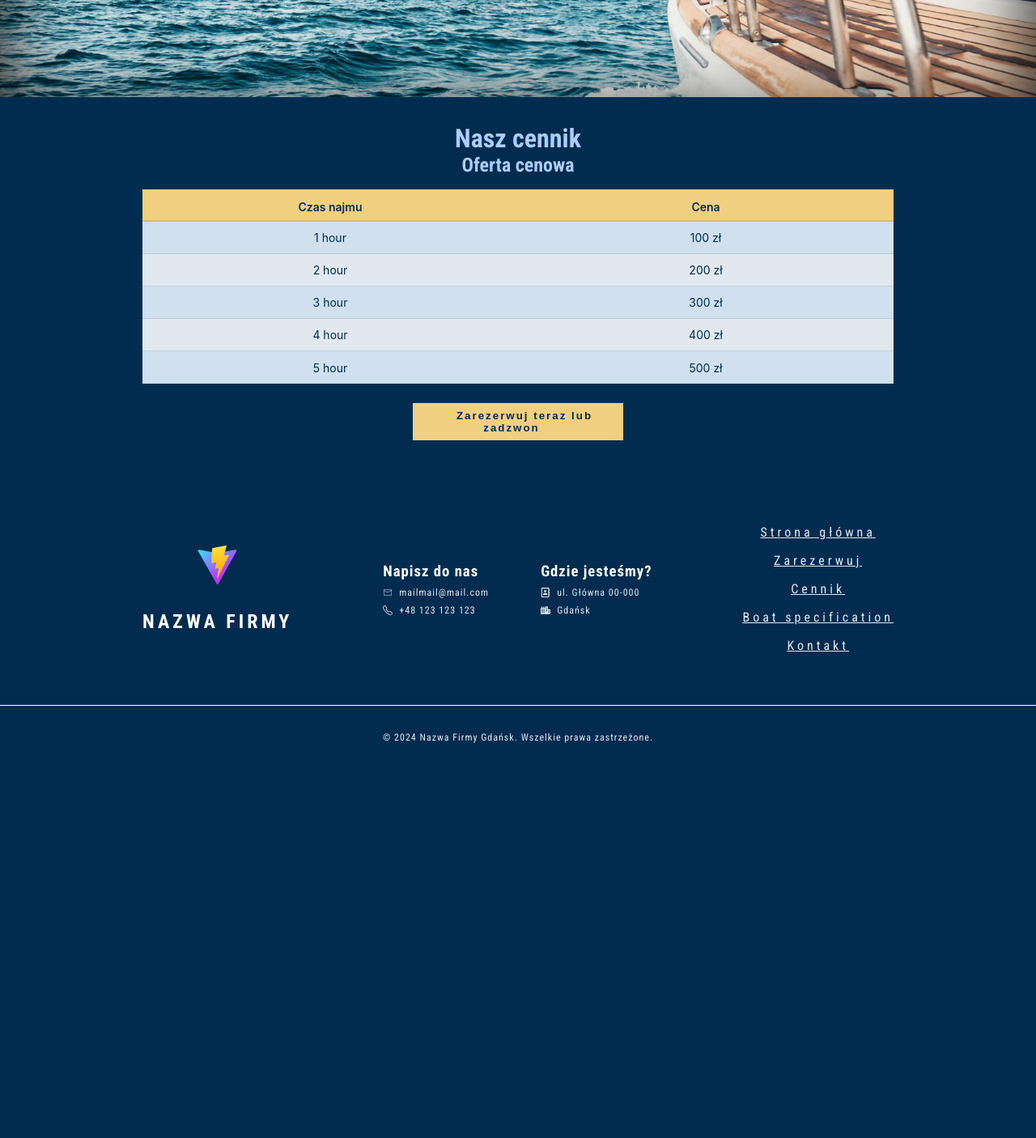
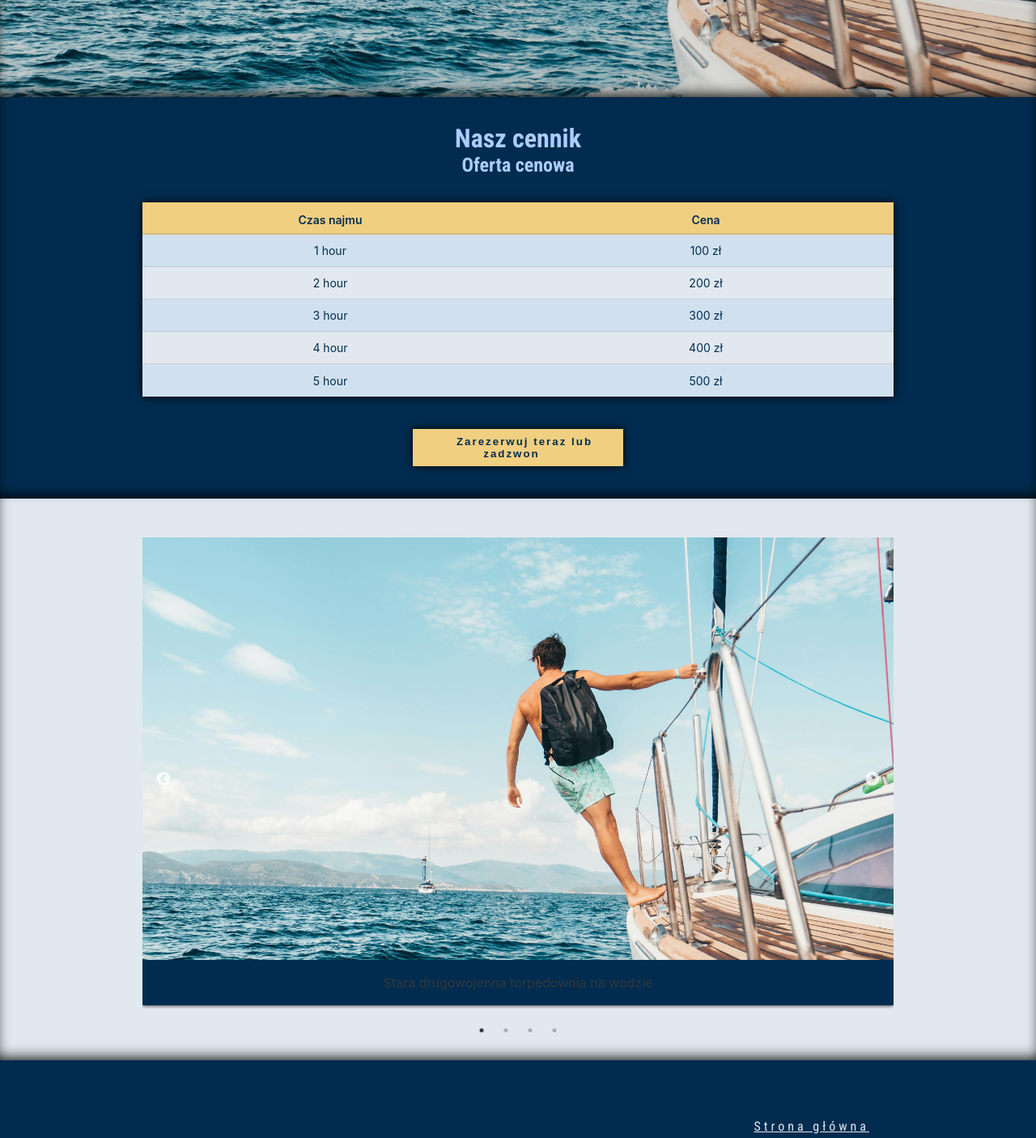
Before and after one commit to Kex027/yachting, a React (Vite) app: page /yachting/pricing in a window 1280 px wide. Shown: the part 680-2086 px from the top of the page at 81% size. Before the commit the page ends 1630 px from the top, so only its background shows below. Built offline with nearby package versions, Linux system fonts and the light colour scheme.

Commit message:
Added shadows to LandingPage.jsx and Encouragement.jsx. Added animation to footer on links. Created Pricing.jsx with Carousel. Fixed displaying tiles?

```diff
--- a/components/Encouragement.jsx
+++ b/components/Encouragement.jsx
@@ -18,6 +18,9 @@ const Encouragement = () => {
       <Stack
         className={`${style.content}`}
         gap={2}
+        sx={{
+          boxShadow: { xs: "inset 0 -8px 18px -6px rgb(0, 0, 0)", md: "none" },
+        }}
         width={{ xs: "100%", md: "50%" }}
       >
         <MotionSection>
@@ -41,11 +44,12 @@ const Encouragement = () => {
       </Stack>
       <video
         width={"100%"}
+        height={"100%"}
         autoPlay
         muted
         loop
         playsInline
-        style={{ zIndex: -1 }}
+        style={{ zIndex: -1, objectFit: "cover" }}
       >
         <source src={yachtSwimming} type={"video/mp4"} />
       </video>
--- a/components/Footer.jsx
+++ b/components/Footer.jsx
@@ -7,6 +7,7 @@ import { CiMail } from "react-icons/ci";
 import { BsTelephone } from "react-icons/bs";
 import { FaCity, FaRegAddressBook } from "react-icons/fa";
 import style from "../styles/footer.module.css";
+import MotionButton from "./MotionButton.jsx";
 
 const Footer = () => {
   const { t } = useTranslation();
@@ -73,22 +74,32 @@ const Footer = () => {
           </Stack>
         </Stack>
 
-        <Stack gap={2} alignItems={"center"} textAlign={"center"}>
+        <Stack gap={2} alignItems={"center"} textAlign={"center"} p={1}>
+          <MotionButton>
             <Link to={"/yachting/"} className={style.link}>
               {t("Home page")}
             </Link>
+          </MotionButton>
+          <MotionButton>
             <Link to={"/yachting/reservation"} className={style.link}>
               {t("Reservation")}
             </Link>
+          </MotionButton>
+          <MotionButton>
             <Link to={"/yachting/pricing"} className={style.link}>
               {t("Pricing")}
             </Link>
+          </MotionButton>
+          <MotionButton>
             <Link to={"/yachting/boat_specification"} className={style.link}>
               {t("Boat specification")}
             </Link>
+          </MotionButton>
+          <MotionButton>
             <Link to={"/yachting/contact"} className={style.link}>
               {t("Contact")}
             </Link>
+          </MotionButton>
         </Stack>
       </Stack>
 
--- a/components/LandingPage.jsx
+++ b/components/LandingPage.jsx
@@ -5,7 +5,11 @@ import LandingButtons from "./LandingButtons.jsx";
 
 const LandingPage = ({ text, buttons = [] }) => {
   return (
-    <Stack className={style.container} justifyContent={"center"} gap={2}>
+    <Stack
+      className={`${style.container} sectionInsetShadow`}
+      justifyContent={"center"}
+      gap={2}
+    >
       <LandingTitle text={text} />
       <LandingButtons buttons={buttons} />
     </Stack>
--- /dev/null
+++ b/components/PricingCarousel.jsx
@@ -0,0 +1,114 @@
+import { AspectRatio, Card, CardContent, CardOverflow, Stack } from "@mui/joy";
+import style from "../styles/pricingCarousel.module.css";
+import "slick-carousel/slick/slick.css";
+import "slick-carousel/slick/slick-theme.css";
+import Slider from "react-slick";
+import MotionSection from "./MotionSection.jsx";
+
+const Arrow = (props) => {
+  const { className, style, onClick } = props;
+  return (
+    <div
+      className={className}
+      style={{
+        ...style,
+        zIndex: 1,
+        left: props?.side === "left" ? "1rem" : null,
+        right: props?.side === "right" ? "1rem" : null,
+      }}
+      onClick={onClick}
+    />
+  );
+};
+
+const PricingCarousel = () => {
+  const settings = {
+    dots: true,
+    adaptiveHeight: true,
+    nextArrow: <Arrow side={"right"} />,
+    prevArrow: <Arrow side={"left"} />,
+    style: {
+      position: "relative",
+      width: "100%",
+      paddingBottom: "1rem",
+
+      overflowX: "visible",
+      borderRadius: "0px",
+    },
+    responsive: [
+      {
+        breakpoint: 600,
+        settings: {
+          nextArrow: <></>,
+          prevArrow: <></>,
+        },
+      },
+    ],
+  };
+
+  const slides = [
+    {
+      img: "mainPageYacht.jpg",
+      text: "Stara drugowojenna torpedownia na wodzie",
+    },
+    {
+      img: "mainPageYacht.jpg",
+      text: "Stara drugowojenna torpedownia na wodzie",
+    },
+    {
+      img: "mainPageYacht.jpg",
+      text: "Stara drugowojenna torpedownia na wodzie",
+    },
+    {
+      img: "mainPageYacht.jpg",
+      text: "Stara drugowojenna torpedownia na wodzie",
+    },
+  ];
+
+  return (
+    <Stack
+      className={`${style.container} sectionInsetShadow`}
+      alignItems={"center"}
+    >
+      <Stack
+        className={style.content}
+        alignItems={"center"}
+        mt={{ md: "1rem" }}
+        mb={{ md: "1rem" }}
+      >
+        <Slider {...settings} className="slider-container">
+          {slides.map(({ img, text }, index) => (
+            <Card
+              key={index}
+              sx={{
+                backgroundColor: "var(--primary)",
+                border: "none",
+                borderRadius: "0px",
+                boxShadow: "0px 0px 5px black",
+              }}
+            >
+              <CardOverflow>
+                <AspectRatio>
+                  <img src={img} alt={text} className={style.img} />
+                </AspectRatio>
+              </CardOverflow>
+              <CardContent
+                sx={{
+                  height: "100%",
+                  paddingTop: { xs: ".5rem", sm: "1rem" },
+                  textAlign: "center",
+                }}
+              >
+                <MotionSection>
+                  <p>{text}</p>
+                </MotionSection>
+              </CardContent>
+            </Card>
+          ))}
+        </Slider>
+      </Stack>
+    </Stack>
+  );
+};
+
+export default PricingCarousel;
--- a/components/PricingSpecifications.jsx
+++ b/components/PricingSpecifications.jsx
@@ -2,6 +2,7 @@ import { useTranslation } from "react-i18next";
 import { Stack, Table } from "@mui/joy";
 import style from "../styles/pricingSpecifications.module.css";
 import MotionButton from "./MotionButton.jsx";
+import MotionSection from "./MotionSection.jsx";
 
 const PricingSpecifications = () => {
   const { t } = useTranslation();
@@ -15,21 +16,32 @@ const PricingSpecifications = () => {
   ];
 
   return (
-    <Stack className={style.container} alignItems={"center"}>
+    <Stack
+      className={`${style.container} sectionInsetShadow`}
+      alignItems={"center"}
+    >
       <Stack className={style.content} alignItems={"center"} gap={2}>
         <Stack alignItems={"center"}>
-          <h1>{t("Our pricing")}</h1>
-          <h2>{t("Subtitle pricing")}</h2>
+          <MotionSection>
+            <h1 className={style.title}>{t("Our pricing")}</h1>
+          </MotionSection>
+          <MotionSection>
+            <h2 className={style.title}>{t("Subtitle pricing")}</h2>
+          </MotionSection>
         </Stack>
 
         <Table className={style.table} variant={"solid"}>
-          <thead className={style.tableHead}>
+          <thead>
             <tr>
-              <th>Czas najmu</th>
-              <th>Cena</th>
+              <th>
+                <MotionSection>Czas najmu</MotionSection>
+              </th>
+              <th>
+                <MotionSection>Cena</MotionSection>
+              </th>
             </tr>
           </thead>
-          <tbody className={style.tableBody}>
+          <tbody>
             {rows.map(({ text, price }, index) => (
               <tr
                 key={text}
@@ -37,8 +49,18 @@ const PricingSpecifications = () => {
                   backgroundColor: index % 2 === 0 && "var(--neutral-2)",
                 }}
               >
-                <td>{text}</td>
-                <td>{price * (index + 1)} zł</td>
+                <td>
+                  <MotionSection>
+                    <Stack alignItems={"center"}>{text}</Stack>
+                  </MotionSection>
+                </td>
+                <td>
+                  <MotionSection>
+                    <Stack alignItems={"center"}>
+                      {price * (index + 1)} zł
+                    </Stack>
+                  </MotionSection>
+                </td>
               </tr>
             ))}
           </tbody>
--- a/components/Tile.jsx
+++ b/components/Tile.jsx
@@ -1,6 +1,5 @@
 import style from "../styles/checkOutUs.module.css";
 import { Link } from "react-router-dom";
-import MotionSection from "./MotionSection.jsx";
 import { motion } from "framer-motion";
 import { Box } from "@mui/joy";
 
@@ -13,7 +12,6 @@ const Tile = ({ text, link }) => {
       className={`${style.adjustBox} ${style.rightBox}`}
     >
       <Link to={link} className={`${style.boxLink} noDecoration goldText`}>
-        <MotionSection>
         <h2 className={`${style.boxText}`}>
           <Box
             letterSpacing={{ md: "var(--wide-letter-spacing)" }}
@@ -22,7 +20,6 @@ const Tile = ({ text, link }) => {
             {text}
           </Box>
         </h2>
-        </MotionSection>
       </Link>
     </motion.div>
   );
--- a/package.json
+++ b/package.json
@@ -24,7 +24,9 @@
     "react-hook-form": "^7.51.3",
     "react-i18next": "^14.1.0",
     "react-icons": "^5.1.0",
-    "react-router-dom": "^6.22.3"
+    "react-router-dom": "^6.22.3",
+    "react-slick": "^0.30.2",
+    "slick-carousel": "^1.8.1"
   },
   "devDependencies": {
     "@types/react": "^18.2.66",
--- a/pages/Pricing.jsx
+++ b/pages/Pricing.jsx
@@ -3,6 +3,7 @@ import LandingPage from "../components/LandingPage.jsx";
 import { Stack } from "@mui/joy";
 import { useTranslation } from "react-i18next";
 import PricingSpecifications from "../components/PricingSpecifications.jsx";
+import PricingCarousel from "../components/PricingCarousel.jsx";
 
 const Pricing = () => {
   const { t } = useTranslation();
@@ -25,6 +26,7 @@ const Pricing = () => {
       />
 
       <PricingSpecifications />
+      <PricingCarousel />
     </Stack>
   );
 };
--- a/styles/landingPage.module.css
+++ b/styles/landingPage.module.css
@@ -1,9 +1,6 @@
 .container {
-  background-image: url('/mainPageYacht.jpg');
+  background: linear-gradient(rgba(0, 0, 0, .1),rgba(0, 0, 0, 0.1)), no-repeat center url('/mainPageYacht.jpg');
   background-size: cover;
-  background-repeat: no-repeat;
-  background-position: center;
-  box-shadow: inset 0 30px 100px -0px rgba(0, 0, 0, 1);
 
   padding: 4rem 1rem 0 1rem;
   height: 100vh;
--- /dev/null
+++ b/styles/pricingCarousel.module.css
@@ -0,0 +1,14 @@
+.container {
+  background-color: var(--neutral);
+}
+
+.content {
+  width: 100%;
+  padding: 2rem 1rem;
+  max-width: var(--max-width-content);
+}
+
+.img {
+  object-fit: contain;
+  width: 100%;
+}
--- a/styles/pricingSpecifications.module.css
+++ b/styles/pricingSpecifications.module.css
@@ -8,9 +8,19 @@
   max-width: var(--max-width-content);
 }
 
+.title {
+  padding: 0 1rem;
+}
+
+.table {
+  margin: 1rem;
+  box-shadow: 0 0 10px #000000;
+}
+
 .btn {
   background-color: var(--secondary);
   width: 100%;
+  box-shadow: 0 0 10px #000000;
 }
 
 .btnText {
```
Also changed, not shown: 1 other file (tests, documents, lock files or other folders). Lines whose indentation alone changed are shown as unchanged.
